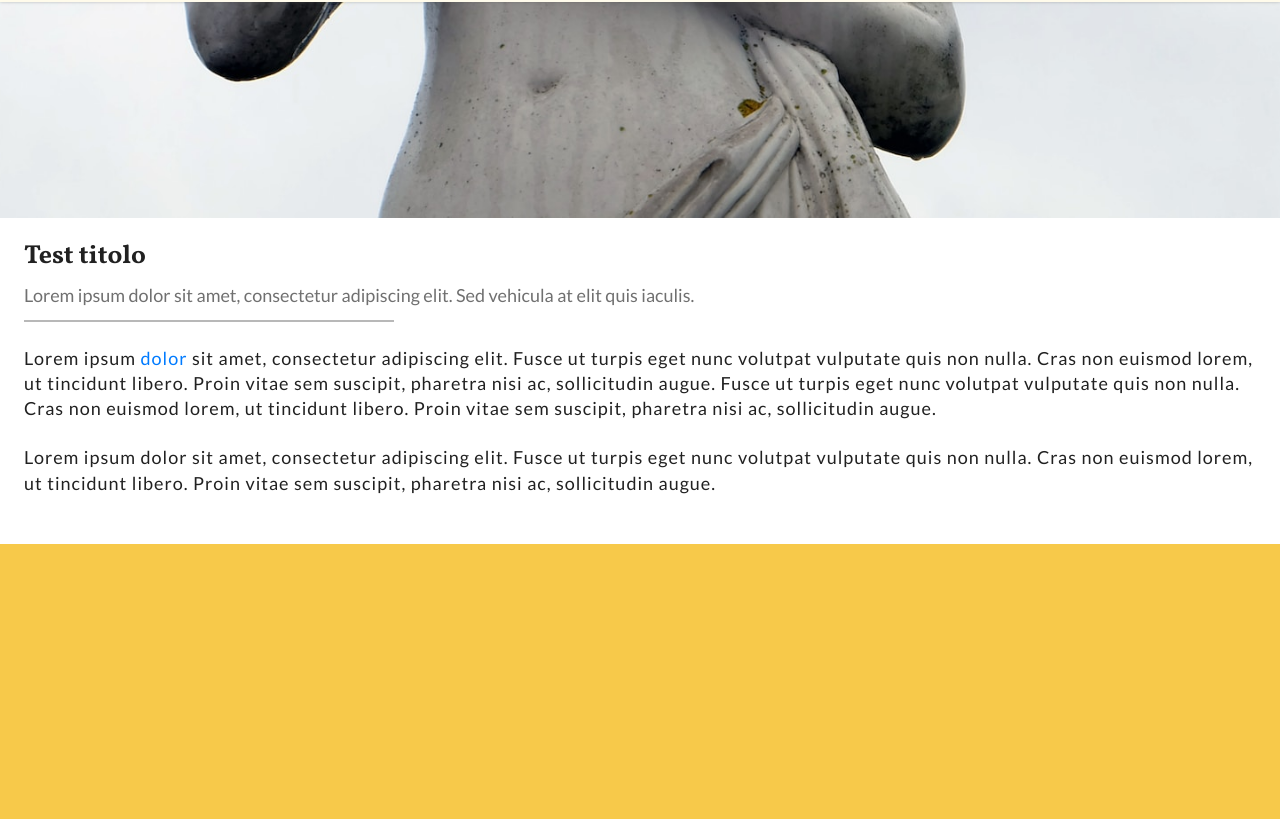
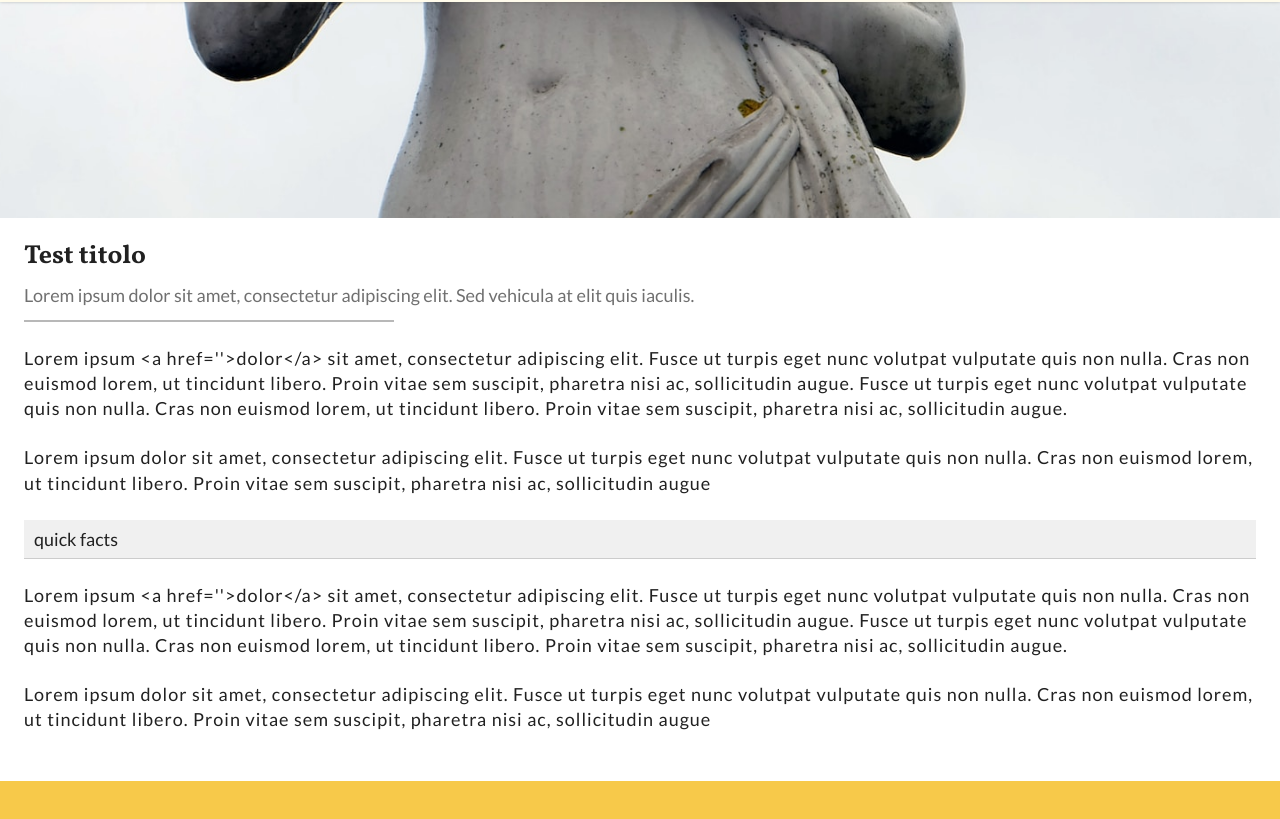
Before and after one commit to emastra/amateka, a React (Vite) app: page /story/1/article/1 in a window 1280 px wide. Shown: the part 798-1617 px from the top of the page. Before the commit the page ends 1406 px from the top, so only its background shows below. Built offline with nearby package versions, Linux system fonts and the light colour scheme.

Commit message:
Text; Accordion;

```diff
--- a/src/mockdata/storia_contemporanea.json
+++ b/src/mockdata/storia_contemporanea.json
@@ -24,7 +24,11 @@
                         {
                             "id": "1",
                             "type": "text",
-                            "content": ""
+                            "content": [
+                                "Lorem ipsum <a href=''>dolor</a> sit amet, consectetur adipiscing elit. Fusce ut turpis eget nunc volutpat vulputate quis non nulla. Cras non euismod lorem, ut tincidunt libero. Proin vitae sem suscipit, pharetra nisi ac, sollicitudin augue. Fusce ut turpis eget nunc volutpat vulputate quis non nulla. Cras non euismod lorem, ut tincidunt libero. Proin vitae sem suscipit, pharetra nisi ac, sollicitudin augue.",
+                                "Lorem ipsum  dolor sit amet, consectetur adipiscing elit. Fusce ut turpis eget nunc volutpat vulputate quis non nulla. Cras non euismod lorem, ut tincidunt libero. Proin vitae sem suscipit, pharetra nisi ac, sollicitudin augue",
+                                "test"
+                            ]
                         },
                         {
                             "id": "2",
--- a/src/pages/Article/Article.tsx
+++ b/src/pages/Article/Article.tsx
@@ -3,10 +3,16 @@ import { useParams } from 'react-router-dom';
 import { Link } from 'react-router-dom';
 
 import Text from './components/Text';
+import Accordion from './components/Accordion';
 
 const Article = () => {
     const { articleId } = useParams();
     console.log('useparams: articleId:', articleId);
+
+    const textData = [
+        "Lorem ipsum <a href=''>dolor</a> sit amet, consectetur adipiscing elit. Fusce ut turpis eget nunc volutpat vulputate quis non nulla. Cras non euismod lorem, ut tincidunt libero. Proin vitae sem suscipit, pharetra nisi ac, sollicitudin augue. Fusce ut turpis eget nunc volutpat vulputate quis non nulla. Cras non euismod lorem, ut tincidunt libero. Proin vitae sem suscipit, pharetra nisi ac, sollicitudin augue.",
+        'Lorem ipsum  dolor sit amet, consectetur adipiscing elit. Fusce ut turpis eget nunc volutpat vulputate quis non nulla. Cras non euismod lorem, ut tincidunt libero. Proin vitae sem suscipit, pharetra nisi ac, sollicitudin augue',
+    ];
 
     return (
         <>
@@ -31,7 +37,9 @@ const Article = () => {
                     </div>
 
                     <div className='article-body-wrapper'>
-                        <Text />
+                        <Text data={textData} />
+                        <Accordion items={[{ title: 'quick facts', content: 'test content' }]} />
+                        <Text data={textData} />
                     </div>
                 </div>
             </main>
--- a/src/pages/Article/components/Accordion/Accordion.scss
+++ b/src/pages/Article/components/Accordion/Accordion.scss
@@ -0,0 +1,22 @@
+.accordion {
+    margin-bottom: 24px;
+
+    .accordion-item {
+        border-bottom: 1px solid #ccc;
+
+        .accordion-title {
+            padding: 10px;
+            background-color: #f0f0f0;
+            cursor: pointer;
+        }
+
+        .accordion-content {
+            padding: 10px;
+            display: none;
+        }
+    }
+}
+
+.accordion-item.active .accordion-content {
+    display: block;
+}
--- a/src/pages/Article/components/Accordion/Accordion.tsx
+++ b/src/pages/Article/components/Accordion/Accordion.tsx
@@ -1,12 +1,37 @@
+import React, { useState } from 'react';
 import './Accordion.scss';
-import { useParams } from 'react-router-dom';
-import { Link } from 'react-router-dom';
 
-const Accordion = () => {
+interface AccordionItem {
+    title: string;
+    content: string;
+}
+
+interface AccordionProps {
+    items: AccordionItem[];
+}
+
+const Accordion: React.FC<AccordionProps> = ({ items }) => {
+    const [activeIndex, setActiveIndex] = useState<number | null>(null);
+
+    const toggleAccordion = (index: number) => {
+        if (index === activeIndex) {
+            setActiveIndex(null);
+        } else {
+            setActiveIndex(index);
+        }
+    };
+
     return (
-        <>
-            <main id='article'></main>
-        </>
+        <div className='accordion'>
+            {items.map((item, index) => (
+                <div key={index} className={`accordion-item ${activeIndex === index ? 'active' : ''}`}>
+                    <div className='accordion-title' onClick={() => toggleAccordion(index)}>
+                        {item.title}
+                    </div>
+                    <div className='accordion-content'>{item.content}</div>
+                </div>
+            ))}
+        </div>
     );
 };
 
--- a/src/pages/Article/components/Text/Text.tsx
+++ b/src/pages/Article/components/Text/Text.tsx
@@ -2,22 +2,13 @@ import './Text.scss';
 import { useParams } from 'react-router-dom';
 import { Link } from 'react-router-dom';
 
-const Text = () => {
+const Text = ({ data }) => {
     return (
         <>
             <div className='text-container'>
-                <p>
-                    Lorem ipsum <a href=''>dolor</a> sit amet, consectetur adipiscing elit. Fusce ut turpis eget nunc
-                    volutpat vulputate quis non nulla. Cras non euismod lorem, ut tincidunt libero. Proin vitae sem
-                    suscipit, pharetra nisi ac, sollicitudin augue. Fusce ut turpis eget nunc volutpat vulputate quis
-                    non nulla. Cras non euismod lorem, ut tincidunt libero. Proin vitae sem suscipit, pharetra nisi ac,
-                    sollicitudin augue.
-                </p>
-                <p>
-                    Lorem ipsum dolor sit amet, consectetur adipiscing elit. Fusce ut turpis eget nunc volutpat
-                    vulputate quis non nulla. Cras non euismod lorem, ut tincidunt libero. Proin vitae sem suscipit,
-                    pharetra nisi ac, sollicitudin augue.
-                </p>
+                {data.map((paragraphContent) => {
+                    return <p>{paragraphContent}</p>;
+                })}
             </div>
         </>
     );
```
Also changed, not shown: src/assets/svg/Vector(1).svg (added).
